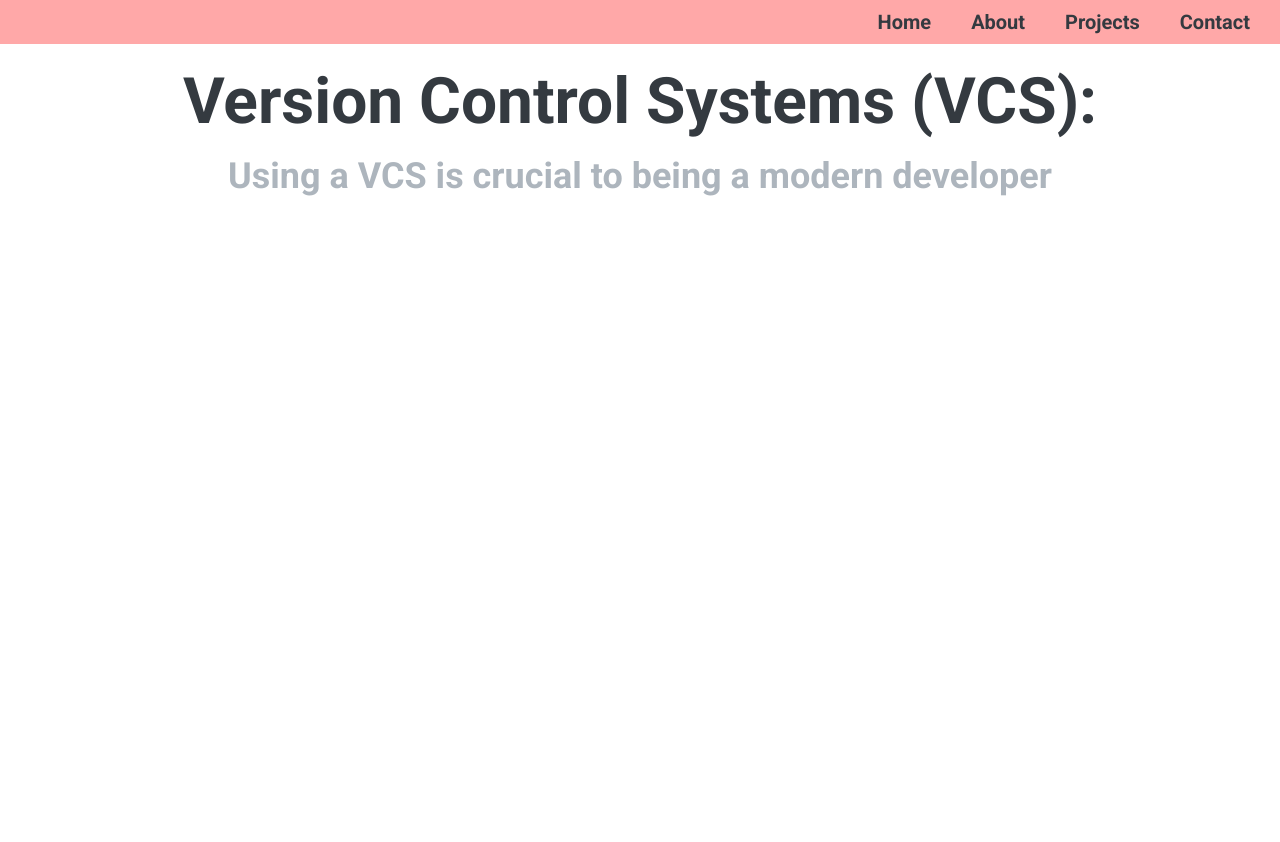
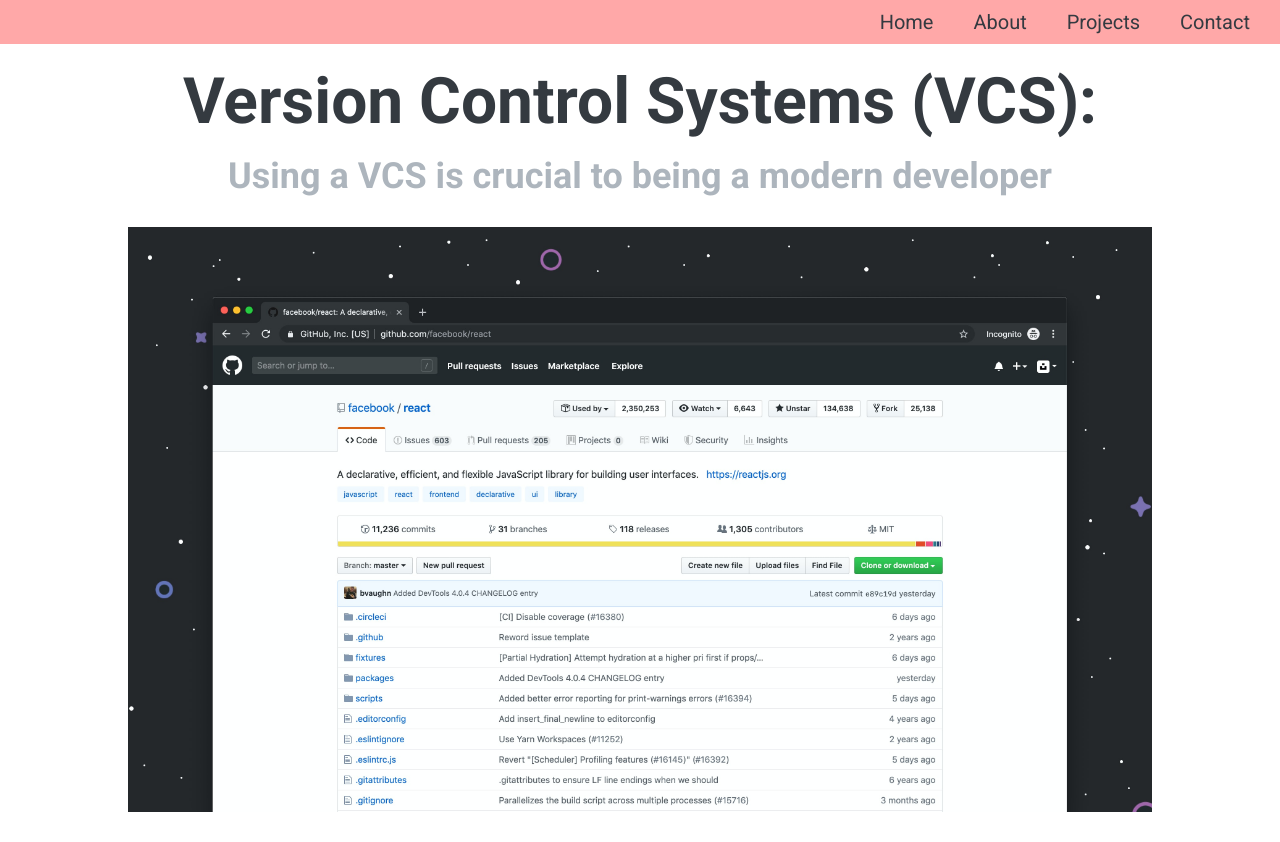
Before and after one commit to tac3563/Git-Project, a plain HTML site: page index.html in a window 1280 px wide. Before the commit the page ends 800 px from the top, so only its background shows below. Drawn offline with Linux system fonts and the light colour scheme.

Commit message:
Added links and hover effects to nav-bar and added a banner image to the header section

```diff
--- a/index.html
+++ b/index.html
@@ -1,26 +1,27 @@
 <!DOCTYPE html>
-<html lang="en">
+<html>
 <head>
     <meta charset="UTF-8">
     <meta name="viewport" content="width=device-width, initial-scale=1.0">
     <title>Git and GitHub Test Project</title>
     <link rel="preconnect" href="https://fonts.googleapis.com">
-<link rel="preconnect" href="https://fonts.gstatic.com" crossorigin>
-<link href="https://fonts.googleapis.com/css2?family=Roboto:wght@400;500;700&display=swap" rel="stylesheet">
-<link rel="stylesheet" href="style.css">
+    <link rel="preconnect" href="https://fonts.gstatic.com" crossorigin>
+    <link href="https://fonts.googleapis.com/css2?family=Roboto:wght@400;500;700&display=swap" rel="stylesheet">
+    <link rel="stylesheet" href="style.css">
 </head>
 <body>
     <nav class="nav-container">
         <ul class="nav-bar">
-            <li class="nav-item">Home</li>
-            <li class="nav-item">About</li>
-            <li class="nav-item">Projects</li>
-            <li class="nav-item">Contact</li>
+            <li><a class="nav-item" href="#">Home</a></li>
+            <li><a class="nav-item" href="#">About</a></li>
+            <li><a class="nav-item" href="#">Projects</a></li>
+            <li><a class="nav-item" href="#">Contact</a></li>
         </ul>
     </nav>
     <header>
         <h1>Version Control Systems (VCS): </h1>
         <h2>Using a VCS is crucial to being a modern developer</h2>
+        <img class="banner-image" src="/assets/github.jpg" alt="Screenshot of GitHub Repository">
     </header>
     <main>
 
--- a/style.css
+++ b/style.css
@@ -1,4 +1,7 @@
-* {
+
+/* General Styles */
+
+*{
     box-sizing: border-box;
     margin: 0;
     padding: 0;
@@ -13,6 +16,45 @@ body {
 header, main, footer {
     width: 100%;
 }
+
+
+/* Nav Bar */
+
+.nav-container {
+    width: 100%;
+}
+
+
+.nav-bar {
+    list-style: none;
+    display: flex;
+    justify-content: end;
+    padding: 10px;
+    background-color: #ffa8a8;
+    margin-bottom: 20px;
+}
+
+.nav-item {
+    margin: 0px 20px;
+    font-size: 20px;
+    font-weight: 400;
+    text-decoration: none;
+    color: #343a40;
+}
+
+.nav-item:hover {
+    font-weight: 800;
+}
+
+.nav-item:active {
+    font-weight: 400;
+}
+
+.nav-item:visited {
+    font-weight: 800;
+}
+
+/* Header */
 
 
 h1 {
@@ -30,23 +72,8 @@ h1, h2 {
     text-align: center;
 }
 
-.nav-container {
-    width: 100%;
+.banner-image {
+    width: 80%;
+    display: block;
+    margin: 30px auto;
 }
-
-
-.nav-bar {
-    list-style: none;
-    text-decoration: none;
-    display: flex;
-    justify-content: end;
-    padding: 10px;
-    background-color: #ffa8a8;
-    margin-bottom: 20px;
-}
-
-.nav-item {
-    margin: 0px 20px;
-    font-size: 20px;
-    font-weight: 600;
-}
```
Also changed, not shown: assets/github.jpg (added).
